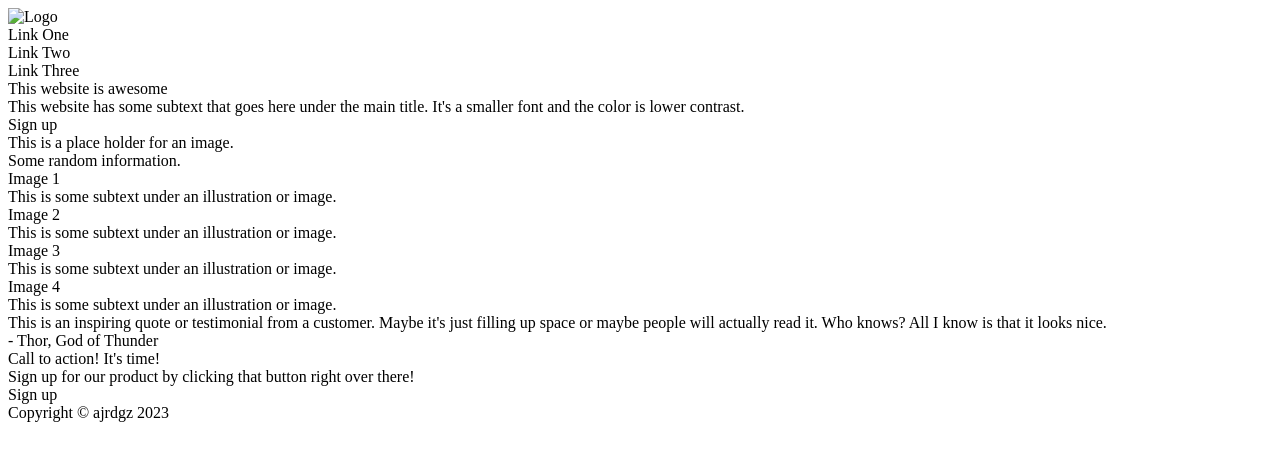
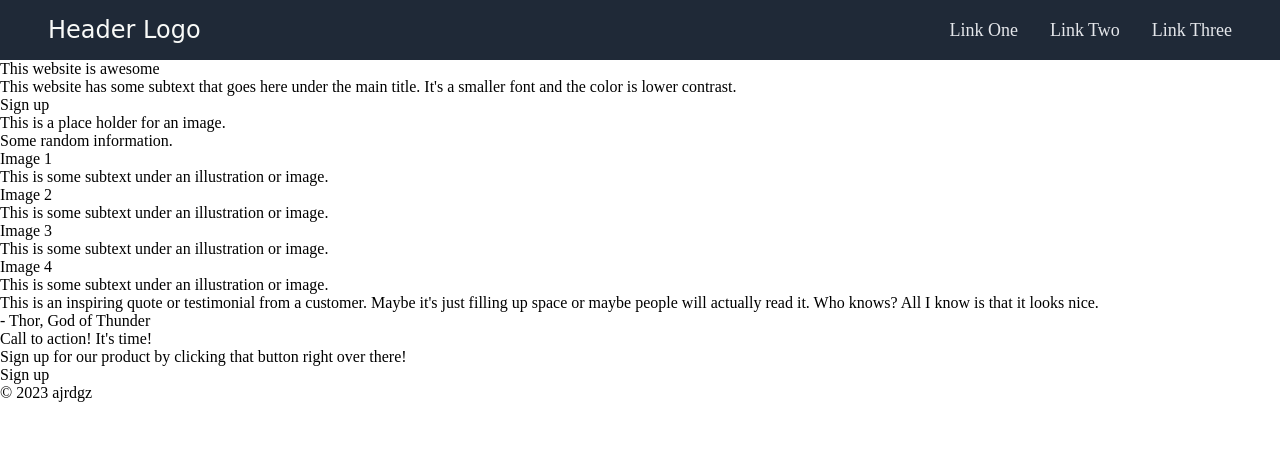
Before and after one commit to ajrdgz/landing-page, a plain HTML site: page index.html in a window 1280 px wide. Drawn offline with Linux system fonts and the light colour scheme; a web font is replaced by a local one.

Commit message:
Style header

```diff
--- a/index.html
+++ b/index.html
@@ -1,24 +1,35 @@
 <!DOCTYPE html>
 <html lang="en">
+
 <head>
     <meta charset="UTF-8">
     <meta http-equiv="X-UA-Compatible" content="IE=edge">
     <meta name="viewport" content="width=device-width, initial-scale=1.0">
-    <title>Document</title>
+    <title>Landing Page</title>
     <link rel="stylesheet" href="style.css">
+    <link rel="icon" type="image/x-icon" href="favicon.ico">
+    <link rel="preconnect" href="https://fonts.googleapis.com">
+    <link rel="preconnect" href="https://fonts.gstatic.com" crossorigin>
+    <link href="https://fonts.googleapis.com/css2?family=Sarina&display=swap" rel="stylesheet">
 </head>
+
 <body>
 
     <div class="header">
-        <img src="" alt="Logo">
-        <div>Link One</div>
-        <div>Link Two</div>
-        <div>Link Three</div>
+        <div class="logo">
+            <div>Header Logo</div>
+        </div>
+        <div class="links">
+            <div>Link One</div>
+            <div>Link Two</div>
+            <div>Link Three</div>
+        </div>
     </div>
 
     <div class="intro">
         <div>This website is awesome</div>
-        <div>This website has some subtext that goes here under the main title. It's a smaller font and the color is lower contrast.</div>
+        <div>This website has some subtext that goes here under the main title. It's a smaller font and the color is
+            lower contrast.</div>
         <div>Sign up</div>
         <div>This is a place holder for an image.</div>
 
@@ -37,7 +48,8 @@
     </div>
 
     <div class="quote">
-        <div>This is an inspiring quote or testimonial from a customer. Maybe it's just filling up space or maybe people will actually read it. Who knows? All I know is that it looks nice.</div>
+        <div>This is an inspiring quote or testimonial from a customer. Maybe it's just filling up space or maybe people
+            will actually read it. Who knows? All I know is that it looks nice.</div>
         <div>- Thor, God of Thunder</div>
 
     </div>
@@ -49,8 +61,9 @@
     </div>
 
     <div class="footer">
-        <div>Copyright © ajrdgz 2023</div>
+        <div>© 2023 ajrdgz</div>
     </div>
 
 </body>
+
 </html>
--- a/style.css
+++ b/style.css
@@ -0,0 +1,32 @@
+body {
+    margin: 0;
+    padding: 0;
+
+}
+
+.header {
+    background-color: #1f2937;
+    display: flex;
+    color: #e5e7eb;
+    font-size: 18px;
+    justify-content: space-between;
+    align-items: center;
+    padding: 16px 48px;
+
+}
+
+.logo {
+    display: flex;
+    align-items: center;
+    font-family: 'Sarina', cursive;
+    color: #f9faf8;
+    font-size: 24px;
+
+}
+
+
+.links {
+    display: flex;
+    gap: 32px;
+
+}
```
